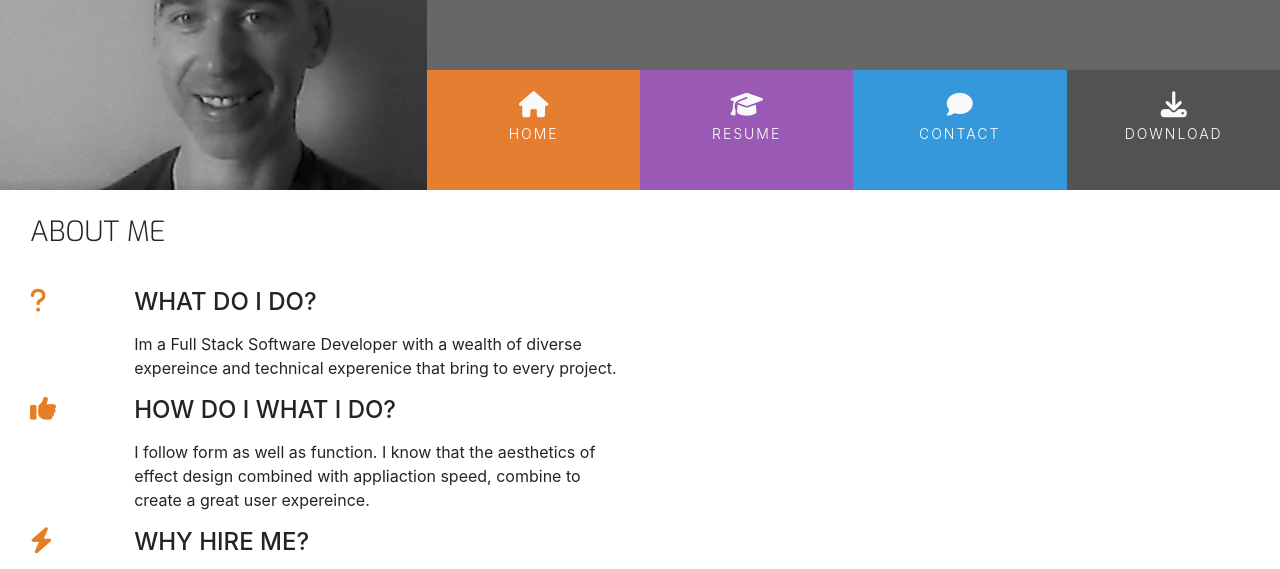
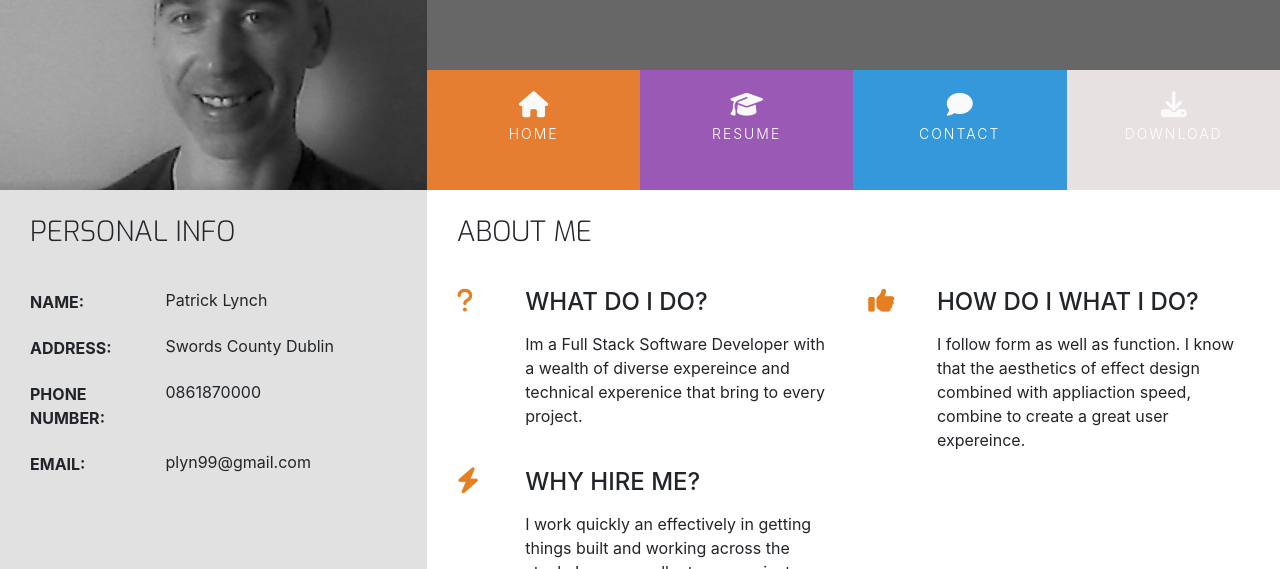
Before and after one commit to plyn85/UCD-RESUME, a plain HTML site: page index.html in a window 1280 px wide. Shown: the part 179-748 px from the top of the page. Drawn offline with nearby package versions, Linux system fonts and the light colour scheme.

Commit message:
adding the personal info to index.html an main.css

```diff
--- a/assets/css/main.css
+++ b/assets/css/main.css
@@ -7,6 +7,10 @@
 
 .bg-three-reasons {
     background-color: #fff;
+}
+
+.bg-color-personal-info {
+    background-color: #e1e1e1;
 }
 
 .ui-menu-color-home {
@@ -22,7 +26,7 @@
 }
 
 .ui-menu-color-download {
-    background-color: #525252;
+    background-color: #e7e1e1;
 }
 
 /*-------------------------------Special paddings/margins/texts*/
@@ -166,6 +170,9 @@ header {
     height: 120px;
 }
 
+/*-------------------------------Personal info*/
+
+
 /*-------------------------------footer*/
 
 footer {
@@ -224,7 +231,7 @@ footer {
     padding: 20px;
 }
 
-/*-----------three-reasons*/
+/*------------------------------------three-reasons*/
 
 .three-reasons-icon {
     font-size: 26px;
@@ -234,3 +241,42 @@ footer {
 .three-reasons-heading {
     margin-bottom: 15px;
 }
+
+/*--------------------------------Personal Info-*/
+
+.personal-info-item {
+
+    margin-bottom: 20px;
+    display: block;
+    clear: both;
+}
+
+/*---inline block allows me to oput two divs side by side-----*/
+.personal-info-item .key,
+.personal-info-item .value {
+    padding-right: 8px;
+    display: inline-block;
+
+}
+
+.personal-info-item .key p,
+.personal-info-item .value p {
+    margin: 0;
+}
+
+.personal-info-item .key {
+    width: 30%;
+    margin-right: 21px;
+    padding-top: 2px;
+    vertical-align: top;
+}
+
+.personal-info-item .value {
+    position: relative;
+    width: 60%;
+
+}
+
+.personal-info-item .key p {
+    font-weight: 700;
+}
--- a/index.html
+++ b/index.html
@@ -53,17 +53,76 @@
 
         </div>
     </header>
-    <!----------------------------------------Resume--------------------------------->
-    <!------ might use layout for setion in my project-------------------------------->
-    <section>
-        <div class="container-fluid">
-            <div class="row row-table">
+    <!--------------------------------Three ressons to hire me--------------------------------->
+    <!------ might use layout for section in my project-------------------------------->
+
+    <section class="container-fluid">
+        <div class="row">
+            <div class="col-md-4 bg-color-personal-info section-column">
+                <div class="row">
+                    <div class="col-12">
+                        <h3 class="section-heading uppercase">personal info</h3>
+                    </div>
+                </div>
+                <div class="personal-info-item">
+                    <div class="key">
+                        <p class="uppercase">
+                            name:
+                        </p>
+                    </div>
+                    <div class="value">
+                        <p>
+                            Patrick Lynch
+                        </p>
+                    </div>
+                </div>
+                <div class="personal-info-item">
+                    <div class="key">
+                        <p class="uppercase">
+                            address:
+                        </p>
+                    </div>
+                    <div class="value">
+                        <p>
+                            Swords County Dublin
+                        </p>
+                    </div>
+                </div>
+                <div class="personal-info-item">
+                    <div class="key">
+                        <p class="uppercase">
+                            phone number:
+                        </p>
+                    </div>
+                    <div class="value">
+                        <p>
+                            0861870000
+                        </p>
+                    </div>
+                </div>
+
+                <div class="personal-info-item">
+                    <div class="key">
+                        <p class="uppercase">
+                            email:
+                        </p>
+                    </div>
+                    <div class="value">
+                        <p>
+                            plyn99@gmail.com
+                        </p>
+                    </div>
+                </div>
+            </div>
             <div class="col-md-8 bg-color-three-reasons section-column">
                 <div class="row">
                     <div class="col">
                         <h3 class="section-heading uppercase">
                             ABOUT ME
                         </h3>
+                    </div>
+                </div>
+
                 <div class="row">
                     <div class="col-10 offset-1 offset-sm-0 col-sm-4 col-md-6">
                         <div class="row">
@@ -75,12 +134,10 @@
                                 <p>Im a Full Stack Software Developer with a wealth of diverse
                                     expereince and technical experenice that bring to every project.</p>
                             </div>
+                        </div>
 
                     </div>
 
-                                </div>
-                            </div>
-                            <div class="row">
                     <div class="col-10 offset-1 offset-sm-0 col-sm-4 col-md-6">
                         <div class="row">
                             <div class="col-2">
@@ -94,11 +151,12 @@
 
                                 </p>
                             </div>
+                        </div>
+                    </div>
+
 
                 </div>
 
-                                </div>
-                            </div>
 
                 <div class="row">
                     <div class="col-10 offset-1 offset-sm-0 col-sm-4 col-md-6">
@@ -114,18 +172,13 @@
                                     teams and I,m also a self starter when working solo.
                                 </p>
                             </div>
-
-                                    </div>
-
-                                </div>
-                            </div>
-
                         </div>
                     </div>
                 </div>
             </div>
         </div>
     </section>
+
 
     <!------------------------Footer section------------------------------------------------------->
     <!----------------added a footer with 3 sections about a download your cv section an a socail links section-->
```
Lines whose indentation alone changed are shown as unchanged.
